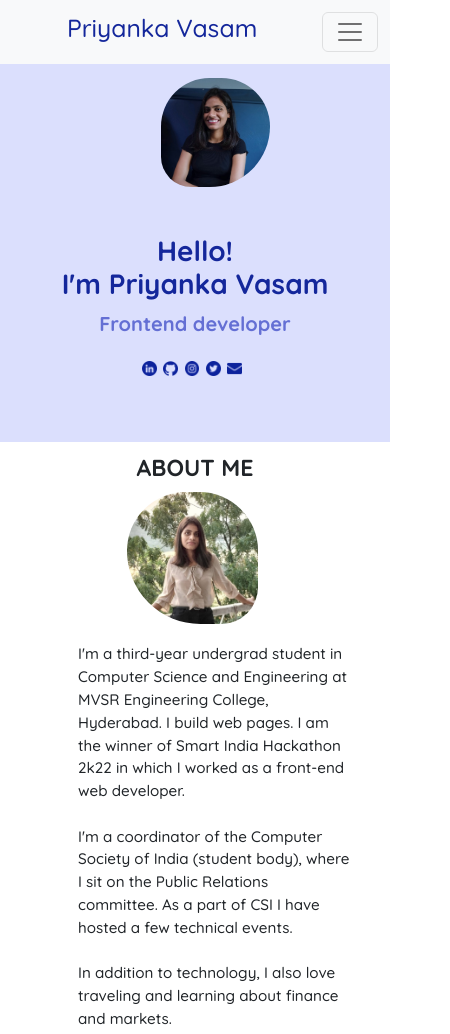
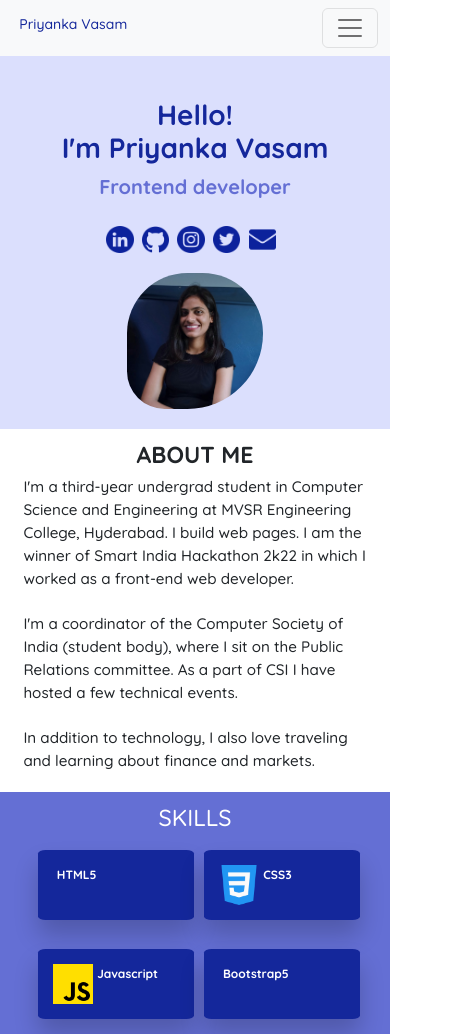
Before and after one commit to priyankavasam7/MyPortfolio, a plain HTML site: page index.html in a window 390 px wide. Shown: the top 1034 px of the page, 450 px wide, since content can reach past the window. Drawn offline with nearby package versions, Linux system fonts and the light colour scheme.

Commit message:
updated css for responsiveness

```diff
--- a/styles.css
+++ b/styles.css
@@ -187,11 +187,13 @@ h3{
 
 }
 
+
 @media only screen and (max-width:700px){
-    *{
-        /* overflow-x:hidden; */
+    .homebx{
+        display: flex;
+        flex-flow: column-reverse;
+    }
 
-    }
     h2 h3{
         font-size: 20%;
     }
@@ -202,7 +204,7 @@ h3{
         padding-bottom: 5%;
     }
     .homebx .imgbx{
-        padding-top: 15%;
+        padding-top: 5%;
         padding-left: 15%;
     }
     .homebx .imgbx img{
@@ -214,8 +216,10 @@ h3{
         height: auto;
     }
     .homebx .homecontent{
+        padding: 0;
         padding-top: 5%;
         padding-right:10% ;
+
     }
     .aboutbx{
         height: auto;
@@ -232,8 +236,7 @@ h3{
         max-width: 45%;
     }
     .skillsbx .container{
-        margin: 0;
-        padding-right: 35%;
+        margin-left: 10%;
     }
     .skillsbx img{
         max-width: 45px;
@@ -284,6 +287,14 @@ h3{
 
 }
 
+@media only screen and (max-width:500px){
+    .mailme{
+        margin: 0;
+        padding: 0;
+    }
+
+}
+
 @media only screen and (max-width:1200px){
     h2 h3{
         font-size: 20%;
@@ -330,4 +341,84 @@ h3{
         max-width: 15%;
         height: auto;
     }
+
+
 }
+@media only screen and (max-width:700px){
+    .homebx .homecontent{
+        padding: 0;
+        margin-top: 15%;
+    }
+    .homebx .imgbx{
+        padding: 0;
+        margin: 0;
+        margin-left: 8%;
+        max-width: 100%;
+    }
+    .aboutbx p{
+        margin-left: 0;
+    }
+}
+
+@media only screen and (max-width:580px){
+    .homebx{
+        display: flex;
+        flex-flow: column-reverse;
+    }
+    .homebx .homecontent{
+        padding: 0;
+        margin-top: 25%;
+    }
+    .homebx .links img{
+        max-width: 7%;
+    }
+    .homebx .imgbx{
+        margin: 0;
+        padding: 0;
+    }
+    .homebx .homeimg{
+        margin:0;
+        margin-top: 5%;
+        padding: 0;
+        max-width: 100%;
+    }
+    .aboutbx{
+        height: auto;
+    }
+    .aboutbx img{
+        display: none;
+    }
+    .aboutbx p{
+        padding: 0;
+        margin:0 6%;
+    }
+    .header .navbar-brand{
+        margin-left: 2%;
+    }
+    .header h2{
+        font-size: 70%;
+    }
+    .skillsbx .container{
+        height: auto;
+        margin: 0 2%;
+        padding-right: 5%;
+        padding-bottom: 12%;
+    }
+    .skillsbx .container .row{
+        grid-template-columns: repeat(2,1fr);
+    }
+    .skillsbx .container .bar{
+        /* margin-right: 10%; */
+        width: 150%;
+    }
+    .skillsbx .container img{
+        max-width:30%;
+        float: left;
+    }
+    .skillsbx span{
+        font-size: 30px;
+    }
+    .mailme p{
+        padding-right: 5%;
+    }
+}
```
